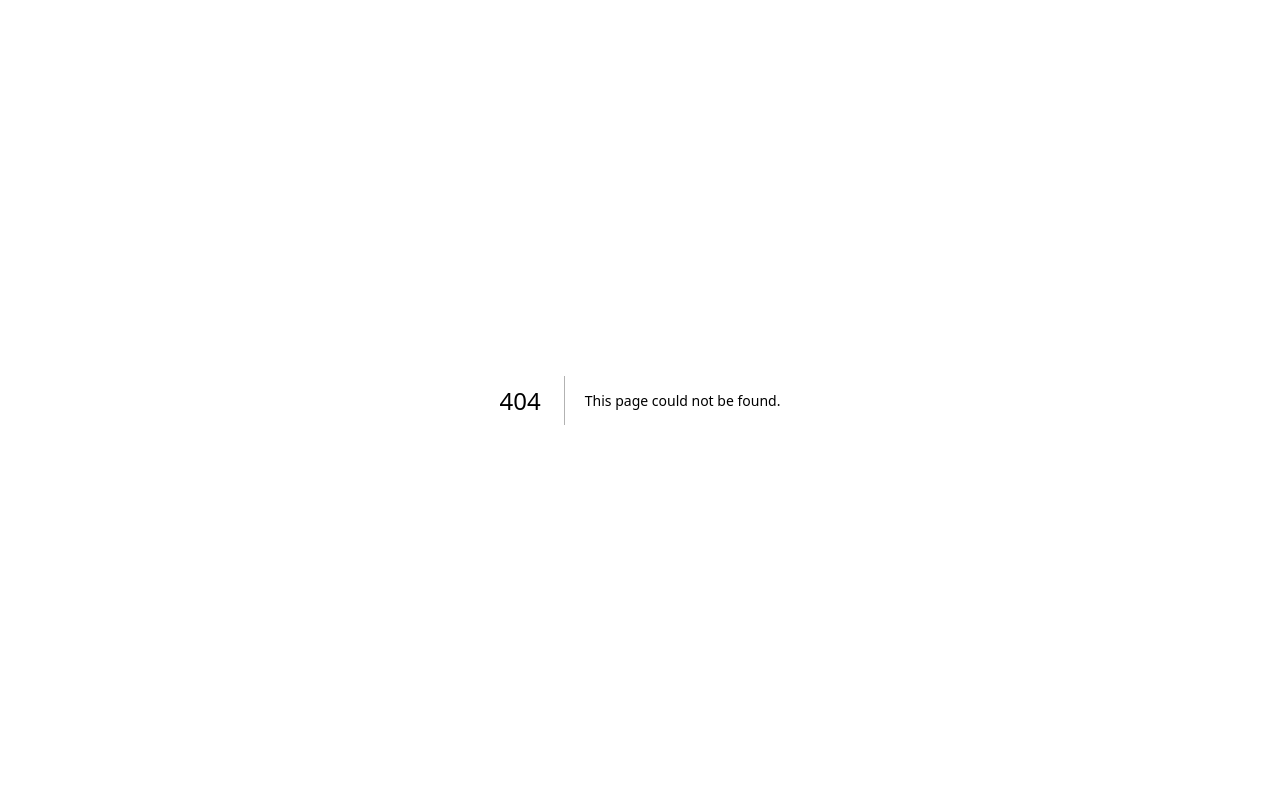
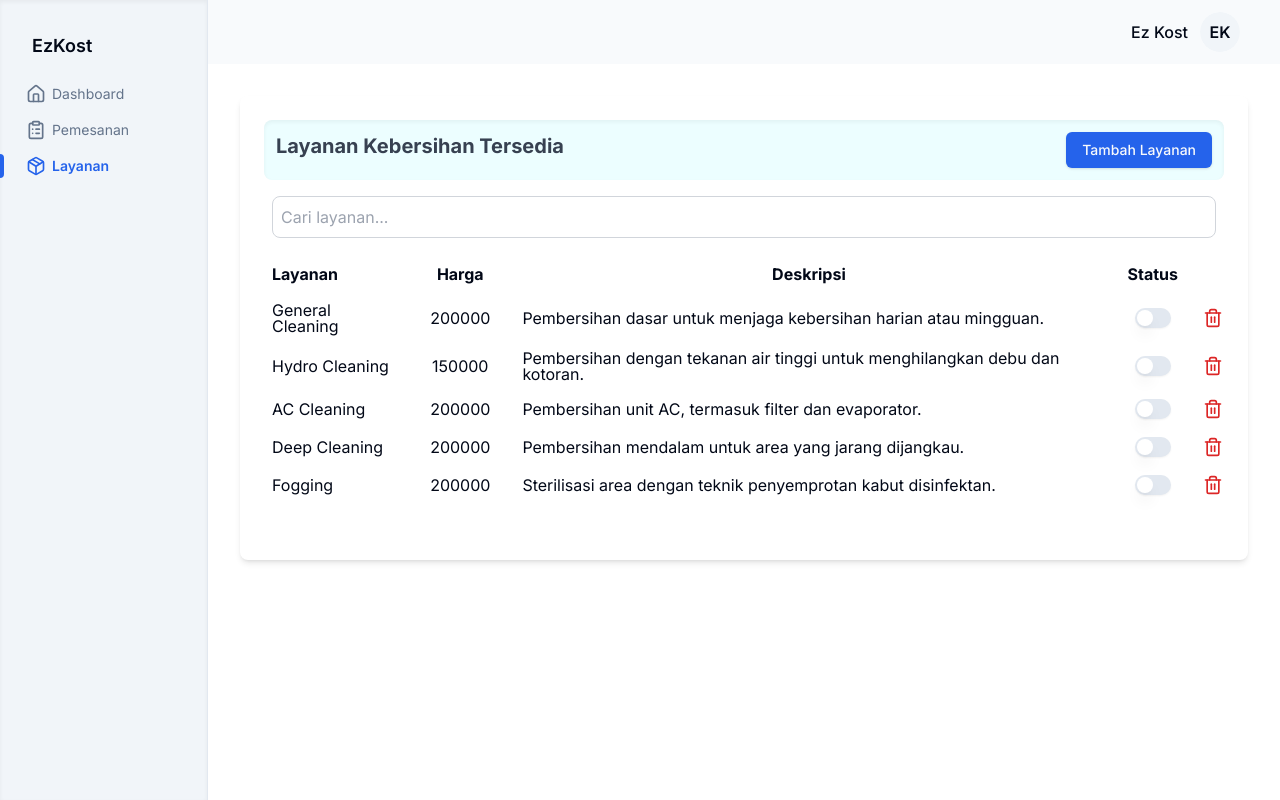
Before and after one commit to hidiyitis/final-project-app, a Next.js app: page /layanan in a window 1280 px wide. Before the commit this address had no page. Built offline with nearby package versions, Linux system fonts and the light colour scheme.

Commit message:
add Layanan

```diff
--- /dev/null
+++ b/src/app/(app)/layanan/page.tsx
@@ -0,0 +1,79 @@
+'use client';
+import ServiceManager from "@/components/layanan/ServiceManager";
+import ServiceCard from "@/components/layanan/layanan";
+
+export default function Home() {
+
+
+  const services = [
+    {
+      id: 'C001',
+      title: 'General Cleaning',
+      harga: 200000,
+      desc: 'Pembersihan dasar untuk menjaga kebersihan harian atau mingguan.',
+    },
+    {
+      id: 'C002',
+      title: 'Hydro Cleaning',
+      harga: 150000,
+      desc: 'Pembersihan dengan tekanan air tinggi untuk menghilangkan debu dan kotoran.',
+    },
+    {
+      id: 'C003',
+      title: 'AC Cleaning',
+      harga: 200000,
+      desc: 'Pembersihan unit AC, termasuk filter dan evaporator.',
+    },
+    {
+      id: 'C004',
+      title: 'Deep Cleaning',
+      harga: 200000,
+      desc: 'Pembersihan mendalam untuk area yang jarang dijangkau.',
+    },
+    {
+      id: 'C005',
+      title: 'Fogging',
+      harga: 200000,
+      desc: 'Sterilisasi area dengan teknik penyemprotan kabut disinfektan.',
+    }
+  ];
+
+  return (
+    <div className="p-8 bg-teal-25 min-h-screen">
+      <div className="p-4 bg-white rounded-lg shadow-md">
+        <div className="p-3 m-2 bg-cyan-50 rounded-lg shadow-inner flex justify-between sticky top-0">
+          <div className="text-center ">
+          <label className="text-xl font-bold mb-4 text-gray-700 sticky top-0">Layanan Kebersihan Tersedia</label>
+          </div>
+          <ServiceManager/>
+        </div>
+        <div className="m-4">
+          <input
+            type="text"
+            placeholder="Cari layanan..."
+            className="w-full p-2 border border-gray-300 rounded-lg"
+          />
+
+        </div>
+        <table className="w-full table-auto">
+        <thead>
+            <tr>
+              <th className="px-4 py-2 text-left">Layanan</th>
+              <th className="px-4 py-2 text-center">Harga</th>
+              <th className="px-4 py-2 text-center">Deskripsi</th>
+              <th className="px-4 py-2 text-center">Status</th>
+            </tr>
+          </thead>
+          <tbody>
+          {services.map((service) => (
+            <ServiceCard key={service.id} ser={service} />
+          ))}
+          </tbody>
+        </table>
+        <div className="flex justify-center mt-5 mb-5">
+
+        </div>
+      </div>
+    </div>
+  );
+};
--- /dev/null
+++ b/src/components/layanan/ServiceManager.tsx
@@ -0,0 +1,51 @@
+import { Button } from "@/components/ui/button";
+import {
+  Dialog,
+  DialogClose,
+  DialogContent,
+  DialogFooter,
+  DialogHeader,
+  DialogTitle,
+  DialogTrigger,
+} from "@/components/ui/dialog";
+import { useState } from "react";
+
+export default function ServiceManager() {
+    const [serviceName, setServiceName] = useState<string>("");
+
+    const handleAdd = () => {
+        alert(`Layanan "${serviceName}" telah berhasil ditambah!`);
+        setServiceName("");
+      };
+
+  return (
+    <Dialog>
+      <DialogTrigger asChild>
+        <Button>Tambah Layanan</Button>
+      </DialogTrigger>
+      <DialogContent className="sm:max-w-md">
+        <DialogHeader>
+          <DialogTitle>Tambah Layanan Kebersihan</DialogTitle>
+        </DialogHeader>
+        <div className="flex items-center space-x-2">
+          <div className="grid flex-1 gap-2">
+          <h2 className="text-lg font-bold">Layanan Baru</h2>
+            <input type="text" placeholder="Nama Layanan"  value={serviceName} onChange={(e) => setServiceName(e.target.value)} className="border p-2 rounded w-full mb-2"/>
+            <textarea placeholder="Deskripsi Layanan" className="border p-2 rounded w-full mb-2"></textarea>
+            <input
+            type="number"
+            placeholder="Harga Layanan"
+            className="border p-2 rounded w-full mb-2"/>
+          </div>
+        </div>
+        <DialogFooter className="sm:justify-center">
+          <DialogClose asChild>
+            <Button type="button" className=" hover:bg-gray-500" onClick={handleAdd}>
+              Tambah
+            </Button>
+          </DialogClose>
+        </DialogFooter>
+      </DialogContent>
+    </Dialog>
+  )
+}
--- /dev/null
+++ b/src/components/layanan/layanan.tsx
@@ -0,0 +1,25 @@
+import { Switch } from "@/components/ui/switch";
+import { Trash2 } from 'lucide-react';
+
+interface ServiceProps{
+    ser:{id:string,title:string, harga:number, desc: string}
+}
+
+export default function ServiceCard({ser}: ServiceProps){
+    const handleDelete = () => {
+        alert(`Layanan "${ser.title}" telah dihapus.`);
+    };
+    return (
+        <tr className="px-4 py-2 text-center hover:bg-slate-100 leading-4">
+            <td className="px-4 py-2 text-left">{ser.title}</td>
+            <td className="px-4 py-2 text-center">{ser.harga}</td>
+            <td className="px-4 py-2 text-left">{ser.desc}</td>
+            <td className="px-4 py-2 text-center hover:scale-150"><Switch /></td>
+            <td>
+            <button className="bg-transparent border-0 p-2 rounded-md hover:bg-red-200" onClick={handleDelete}>
+          <Trash2 className="h-5 w-5 text-red-600" />
+        </button>
+            </td>
+        </tr>
+    )
+}
--- /dev/null
+++ b/src/components/ui/switch.tsx
@@ -0,0 +1,29 @@
+"use client"
+
+import * as React from "react"
+import * as SwitchPrimitives from "@radix-ui/react-switch"
+
+import { cn } from "@/lib/utils"
+
+const Switch = React.forwardRef<
+  React.ElementRef<typeof SwitchPrimitives.Root>,
+  React.ComponentPropsWithoutRef<typeof SwitchPrimitives.Root>
+>(({ className, ...props }, ref) => (
+  <SwitchPrimitives.Root
+    className={cn(
+      "peer inline-flex h-5 w-9 shrink-0 cursor-pointer items-center rounded-full border-2 border-transparent shadow-sm transition-colors focus-visible:outline-none focus-visible:ring-2 focus-visible:ring-ring focus-visible:ring-offset-2 focus-visible:ring-offset-background disabled:cursor-not-allowed disabled:opacity-50 data-[state=checked]:bg-primary data-[state=unchecked]:bg-input",
+      className
+    )}
+    {...props}
+    ref={ref}
+  >
+    <SwitchPrimitives.Thumb
+      className={cn(
+        "pointer-events-none block h-4 w-4 rounded-full bg-background shadow-lg ring-0 transition-transform data-[state=checked]:translate-x-4 data-[state=unchecked]:translate-x-0"
+      )}
+    />
+  </SwitchPrimitives.Root>
+))
+Switch.displayName = SwitchPrimitives.Root.displayName
+
+export { Switch }
```
Also changed, not shown: src/app/(app)/dashboard/page.tsx (line endings or trailing spaces).
